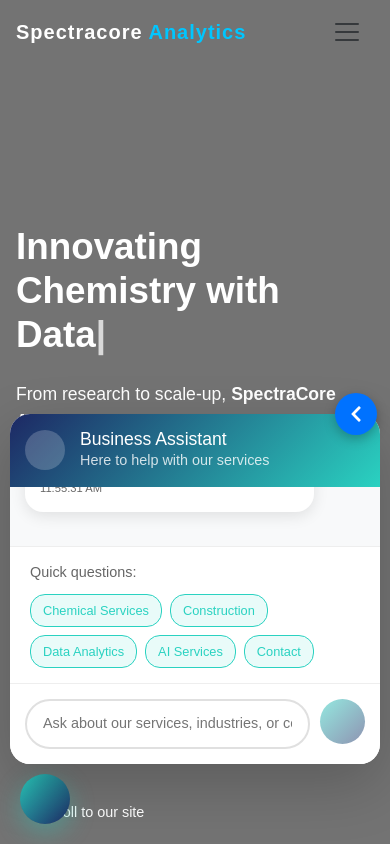
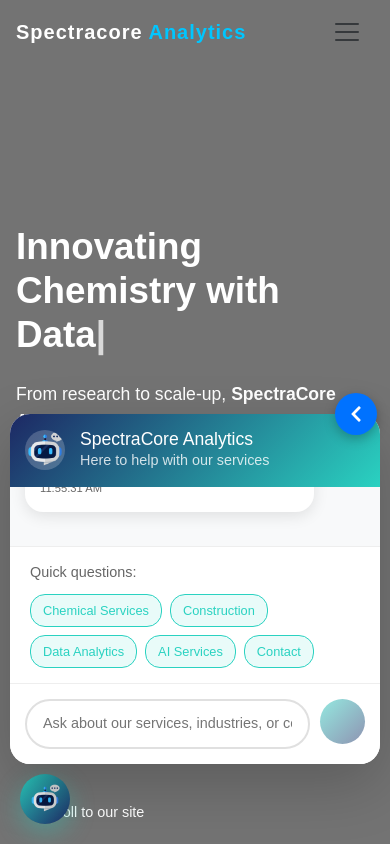
Before and after one commit to thesumitkrsingh/Medical-web, a React (Vite) app: page / in a window 390 px wide. Both pictures are taken after a click on the button 45 px from the left and 799 px from the top of the page. Shown: the top 844 px of the page. Built offline with nearby package versions, Linux system fonts and the light colour scheme.

Commit message:
assistant-logo-added

```diff
--- a/package.json
+++ b/package.json
@@ -29,6 +29,6 @@
     "eslint-plugin-react-hooks": "^5.2.0",
     "eslint-plugin-react-refresh": "^0.4.20",
     "globals": "^16.3.0",
-    "vite": "^7.1.4"
+    "vite": "^7.1.5"
   }
 }
--- a/src/components/Assistant/Assistant.css
+++ b/src/components/Assistant/Assistant.css
@@ -13,11 +13,27 @@
     box-shadow: 0 8px 25px rgba(42, 210, 193, 0.4);
     z-index: 1000;
     transition: all 0.3s ease;
+    overflow: hidden;
+    display: flex;
+    align-items: center;
+    justify-content: center;
+    padding: 0;
+}
+
+.assistant-button img {
+    width: 70%;
+    height: 70%;
+    object-fit: contain;
+    transition: all 0.3s ease;
 }
 
 .assistant-button:hover {
     transform: scale(1.1);
     box-shadow: 0 12px 35px rgba(42, 210, 193, 0.6);
+}
+
+.assistant-button:hover img {
+    transform: scale(1.1);
 }
 
 .assistant-window {
@@ -59,6 +75,13 @@
     align-items: center;
     justify-content: center;
     font-size: 1.2rem;
+    overflow: hidden;
+}
+
+.assistant-avatar img {
+    width: 100%;
+    height: 100%;
+    object-fit: cover;
 }
 
 .assistant-info h3 {
@@ -280,7 +303,11 @@
         left: 20px;
         width: 50px;
         height: 50px;
-        font-size: 1.2rem;
+    }
+
+    .assistant-button img {
+        width: 65%;
+        height: 65%;
     }
 
     .assistant-window {
@@ -310,7 +337,6 @@
     .assistant-avatar {
         width: 40px;
         height: 40px;
-        font-size: 1rem;
     }
 
     .assistant-info h3 {
--- a/src/components/Assistant/Assistant.jsx
+++ b/src/components/Assistant/Assistant.jsx
@@ -207,13 +207,18 @@
 
   return (
     <>
+
+
       {/* Assistant Button */}
       <button
         className="assistant-button"
         onClick={() => setIsOpen(!isOpen)}
         aria-label="Open chat assistant"
       >
-        <i className={`fas ${isOpen ? 'fa-times' : 'fa-comments'}`}></i>
+        <img
+          src="/images/Footer/Assistant/robot.png"
+          alt="Chat Assistant"
+        />
       </button>
 
       {/* Chat Window */}
@@ -222,10 +227,14 @@
           <div className="assistant-header">
             <div className="assistant-info">
               <div className="assistant-avatar">
-                <i className="fas fa-headset"></i>
+                <img
+                  src="/images/Footer/Assistant/robot.png"
+                  alt="Assistant Robot"
+                  style={{ width: '100%', height: '100%', borderRadius: '50%', objectFit: 'cover' }}
+                />
               </div>
               <div>
-                <h3>Business Assistant</h3>
+                <h3>SpectraCore Analytics</h3>
                 <p>Here to help with our services</p>
               </div>
             </div>
```
Also changed, not shown: public/images/Footer/Assistant/robot.png (added), 1 other file (tests, documents, lock files or other folders).
